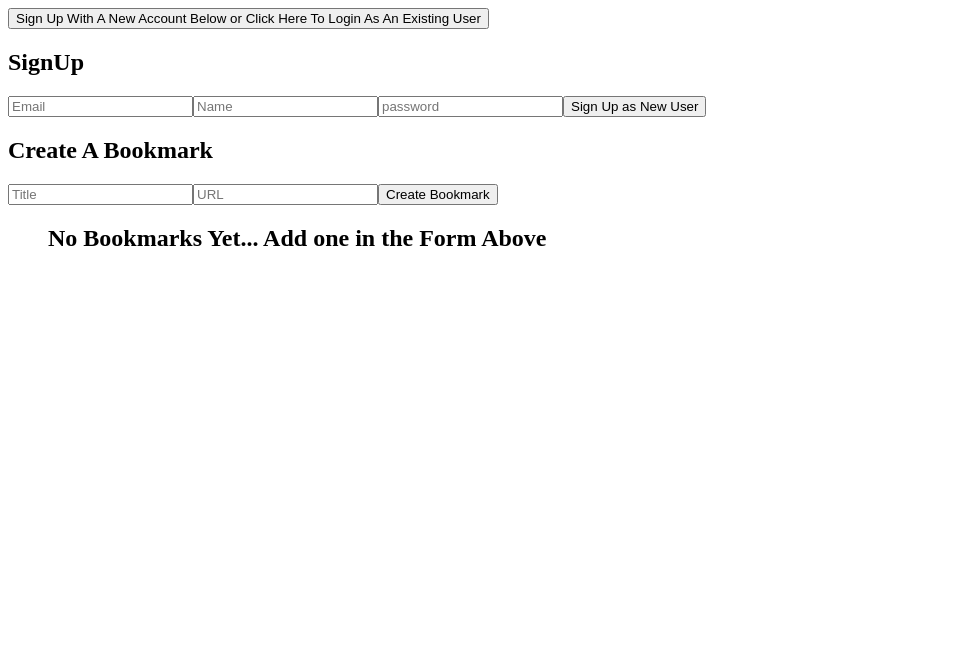
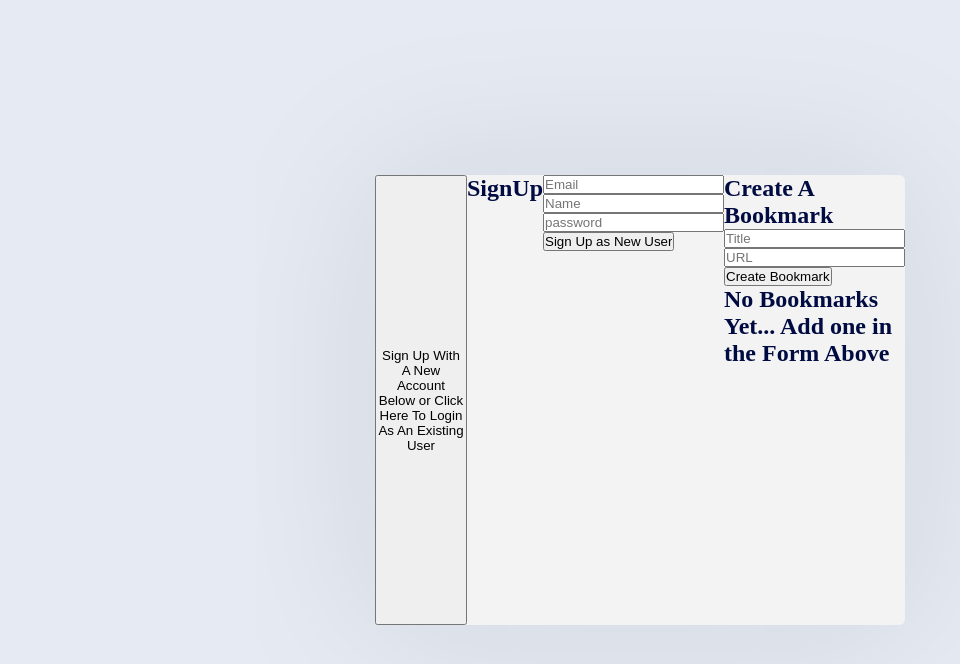
Before and after one commit to arthurmichaelw/bookmarks, a React (Create React App) app: page / in a window 1280 px wide. Shown: the top 664 px of the page, without its empty margins (0-960 px from the left). Built offline with nearby package versions, Linux system fonts and the light colour scheme.

Commit message:
styling set up

```diff
--- a/controllers/api/users.js
+++ b/controllers/api/users.js
@@ -8,8 +8,6 @@ const signUp = async (req, res, next) => {
     try {
         const user = await User.create(req.body)
         const token = createJWT(user)
-        console.log('token', token)
-        console.log('user', user)
         res.locals.data.user = user
         res.locals.data.token = token
         next()
@@ -21,13 +19,11 @@ const signUp = async (req, res, next) => {
 const logIn = async (req, res, next)=> {
     try {
         const user = await User.findOne({ email: req.body.email })
-        console.log('login user', user)
         if(!user) throw Error('user not found, email was invalid')
         const password = crypto.createHmac('sha256', process.env.SECRET).update(req.body.password).digest('hex').split('').reverse().join('')
         const match = await bcrypt.compare(password, user.password)
         if(!match) throw new Error('password did not match')
         res.locals.data.user = user
-        console.log(res.locals.data.user)
         res.locals.data.token = createJWT(user)
         next()
     } catch (error) {
@@ -37,7 +33,7 @@ const logIn = async (req, res, next)=> {
 
 const getBookmarksByUser = async (req, res, next) => {
     try {
-        const user = await User.findOne({ email: req.locals.data.email }).populate('bookmarks').sort('bookmarks.createdAt').exec()
+        const user = await User.findOne({ email: req.user.email }).populate('bookmarks').sort('bookmarks.createdAt').exec()
         const bookmarks = user.bookmarks
         res.locals.data.bookmarks = bookmarks
         next()
--- a/package.json
+++ b/package.json
@@ -28,7 +28,7 @@
     "test": "react-scripts test",
     "eject": "react-scripts eject"
   },
-  "proxy": "http://localhost:3002",
+  "proxy": "http://localhost:3001",
   "eslintConfig": {
     "extends": [
       "react-app",
--- a/src/App.js
+++ b/src/App.js
@@ -25,10 +25,9 @@ export default function App () {
   })
   const [bookmarks, setBookmarks] = useState([])
 
-  const [token, setToken] = useState('')
+  const [token, setToken] = useState(localStorage.getItem('token'))
 
   const login = async () => {
-    console.log('hit login')
     try {
       const response = await fetch('/api/users/login', {
         method: 'POST',
@@ -37,16 +36,11 @@ export default function App () {
         },
         body: JSON.stringify({ email: credentials.email, password: credentials.password })
       })
-      console.log('set fetch')
       const tokenResponse = await response.json()
-      console.log(tokenResponse)
       setToken(tokenResponse)
       localStorage.setItem('token', JSON.stringify(tokenResponse))
-      console.log('login token test', token)
     } catch (error) {
       console.error(error)
-    } finally {
-      window.location.reload()
     }
   }
   const signUp = async () => {
@@ -63,9 +57,10 @@ export default function App () {
       localStorage.setItem('token', JSON.stringify(tokenResponse))
     } catch (error) {
       console.error(error)
-    }finally {
-      window.location.reload()
     }
+    // finally {
+    //   window.location.reload()
+    // }
   }
   function logOut () {
     localStorage.removeItem('token')
@@ -158,7 +153,7 @@ export default function App () {
     }
   }, [])
   return (
-    <>
+    <main id="container">
       <Auth
         token={token}
         login={login}
@@ -166,6 +161,7 @@ export default function App () {
         handleChangeAuth={handleChangeAuth}
         signUp={signUp}
       />
+      <div id="content">
       <CreateBookmark
         createBookmark={createBookmark}
         bookmark={bookmark}
@@ -176,6 +172,7 @@ export default function App () {
         deleteBookmark={deleteBookmark}
         updateBookmark={updateBookmark}
       />
-    </>
+      </div>
+    </main>
   )
 }
--- a/src/components/Auth/Auth.js
+++ b/src/components/Auth/Auth.js
@@ -25,7 +25,6 @@ export default function Auth ({
     const token = getToken()
     const data = token ? JSON.parse(window.atob(token.split('.')[1])).user : null
     setUser(data)
-    console.log(user)
   }, [token])
   return (
     <>
--- a/src/components/Bookmark/Bookmark.module.scss
+++ /dev/null
@@ -1,27 +0,0 @@
-button {
-    background-color: var(--text-dark);
-    color: var(--text-light);
-    border-radius: .5vmin;
-    margin: 1vmin;
-    font-size: 2vmin;
-    height: 3vmin;
-}
-
-a, a:visited, a:link {
-    text-decoration: none;
-    cursor: pointer;
-    color: var(--text-black);
-}
-
-li {
-    text-decoration: none;
-    list-style: none;
-    background-color: white;
-    border: 1px solid var(--text-dark);
-    box-shadow: 4px 8px 16px var(--text-dark);
-    display: flex;
-    font-size: 2.5vmin;
-    align-items: center;
-    justify-content: space-between;
-    padding: 1.5vmin;
-}
--- a/src/components/CreateBookmark/CreateBookmark.module.scss
+++ /dev/null
@@ -1,44 +0,0 @@
-.form {
-    align-self: center;
-    display: grid;
-    grid-template-columns: 1fr 2fr;
-    gap: 1.25vmin;
-    color: var(--text-light);
-    min-height: 8rem;;
-    label{
-     font-size: 2vmin;
-     display: flex;
-     align-items: center;
-    }
-    div {
-        display: flex;
-        justify-content: space-around;
-        align-items: center;
-    }
-    input {
-        padding: 1vmin;
-        font-size: 2vmin;
-        border: .1vmin solid var(--text-dark);
-    }
-    .button {
-        margin: 1vmin;
-        padding: 1vmin;
-        color: var(--offwhite);
-        background-color: var(--text-dark);
-        border-radius: .5vmin;
-        min-height: 4rem;
-    }
-}
-
-h2 {
-    text-align: center;
-    color: var(--text-dark);
-    font-size: 2rem;
-}
-
-.container {
-    display: flex;
-    flex-direction: column;
-    justify-content: center;
-    align-items: center;
-}
--- a/src/components/Login/Login.module.scss
+++ /dev/null
@@ -1,14 +0,0 @@
-form {
-    display: flex;
-    flex-direction: column;
-    justify-content: center;
-    align-items: center;
-    border: 1px solid var(--text-dark);
-    border-radius: .1vmin;
-    input {
-        font-size: 1vmin;
-        border-radius: .1vmin;
-        outline: none;
-        height: 2vmin;
-    }
-}
--- a/src/styles.css
+++ b/src/styles.css
@@ -0,0 +1,47 @@
+:root {
+    --body-background-color: #e6ebf3;
+    --container-background-color: #f3f3f3;
+    --inner-container-background-color: #f8f8f8;
+    --text-color: #000B42;
+    --accent-color: #3F8AE6;
+    --sidebar-heaader-text-color: #ABB3C3;
+    --artist-name-text-color: #c0c7d2;
+    --border-radius: 6px;
+}
+
+* {
+    box-sizing: border-box;
+    margin: 0;
+    padding: 0;
+}
+
+body {
+    align-items: center;
+    background-color: var(--body-background-color);
+    color: var(--text-color);
+    display: flex;
+    justify-content: center;
+    height: 100vh;
+    overflow-x: hidden;
+}
+
+#root {
+    margin-top: auto;
+    margin-bottom: auto;
+    padding: 50px 0;
+}
+
+#container {
+    background-color: var(--container-background-color);
+    border-radius: var(--border-radius);
+    box-shadow: 0 0 170px 0 rgba(0,0,0,.1);
+    display: flex;
+    justify-content: space-between;
+    min-height: 450px;
+    max-width: 530px;
+    min-width: 530px;
+}
+
+ul {
+    list-style: none;
+}
```
Also changed, not shown: controllers/api/bookmarks.js (+3 -4 lines), src/components/Auth/Auth.module.scss (deleted, +0 -19 lines), src/App.scss (deleted).
